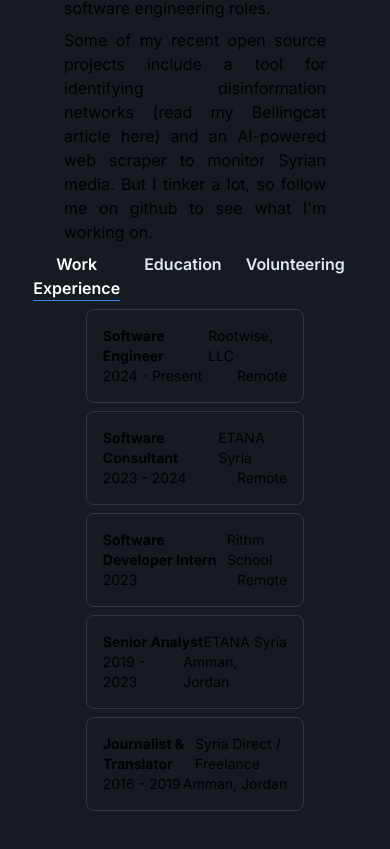
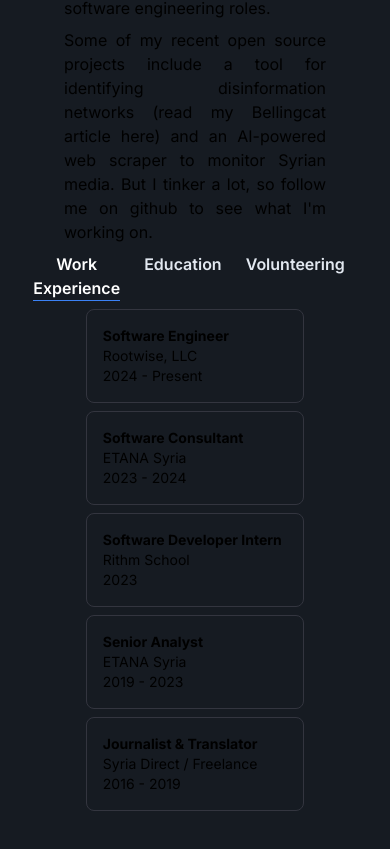
Before and after one commit to jclark1913/personal-website-v3, a Next.js app: page / in a window 390 px wide. Shown: the part 1266-2115 px from the top of the page. Built offline with nearby package versions, Linux system fonts and the light colour scheme.

Commit message:
Improve responsiveness on mobile

```diff
--- a/src/app/components/ExperienceCard.tsx
+++ b/src/app/components/ExperienceCard.tsx
@@ -15,14 +15,18 @@ const ExperienceCard: React.FC<ExperienceCardProps> = ({
 }) => {
   return (
     <div className="flex flex-col border-[#33353F] border rounded-lg p-4 text-sm mt-2">
-      <div className="flex flex-row justify-between">
+      <div className="flex flex-col md:flex-row justify-between">
         <div className="font-bold">{title}</div>
         <div>{institution}</div>
       </div>
-      <div className="flex flex-row justify-between">
+      <div className="flex flex-col md:flex-row justify-between">
         <div>{date}</div>
-        <div>{info ? info : ""}</div>
+        <div className="hidden md:flex">{info ? info : ""}</div>
       </div>
+      {/* <div className="flex flex-row justify-between md:hidden">
+        <div>TEST</div>
+        <div>TEST</div>
+      </div> */}
     </div>
   );
 };
```
